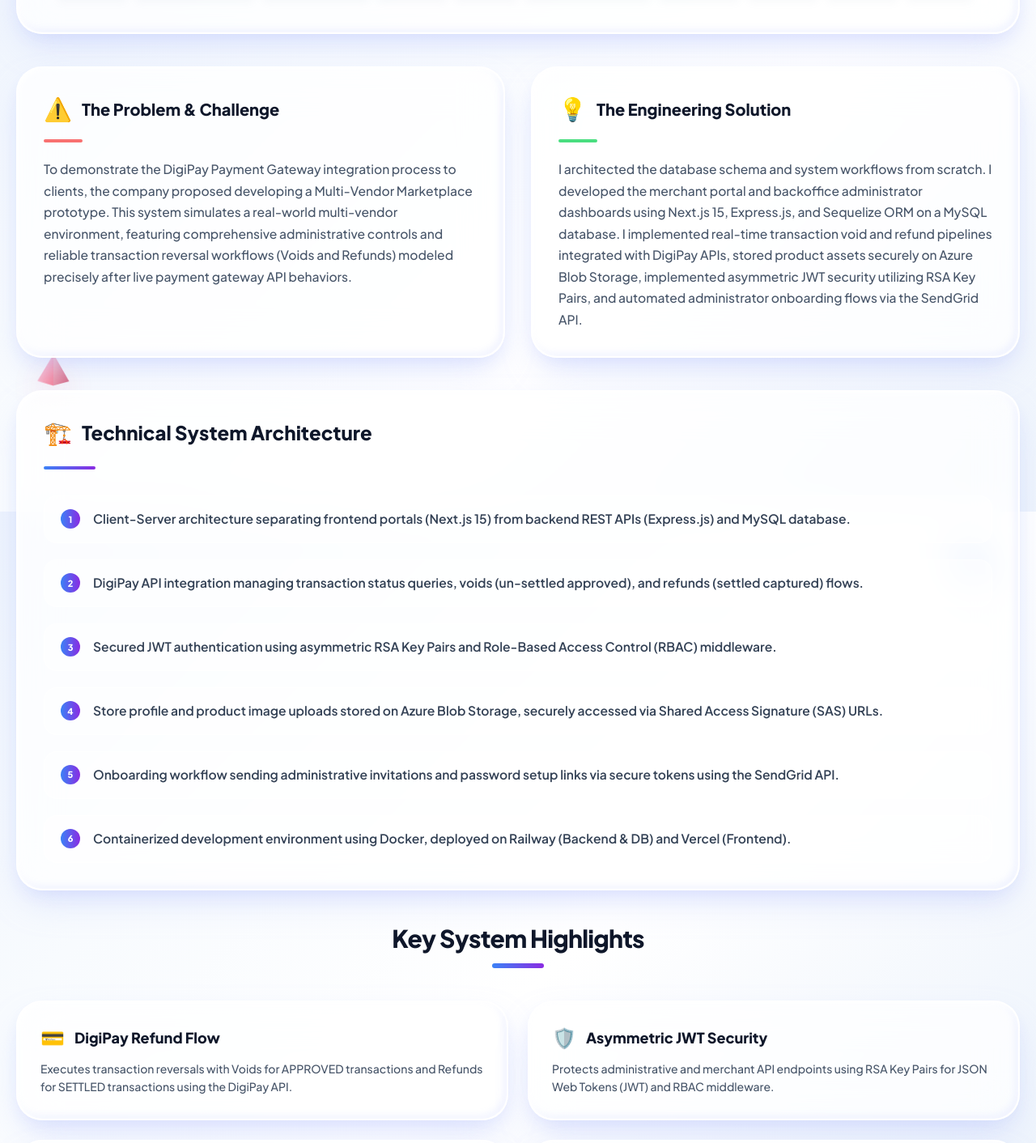
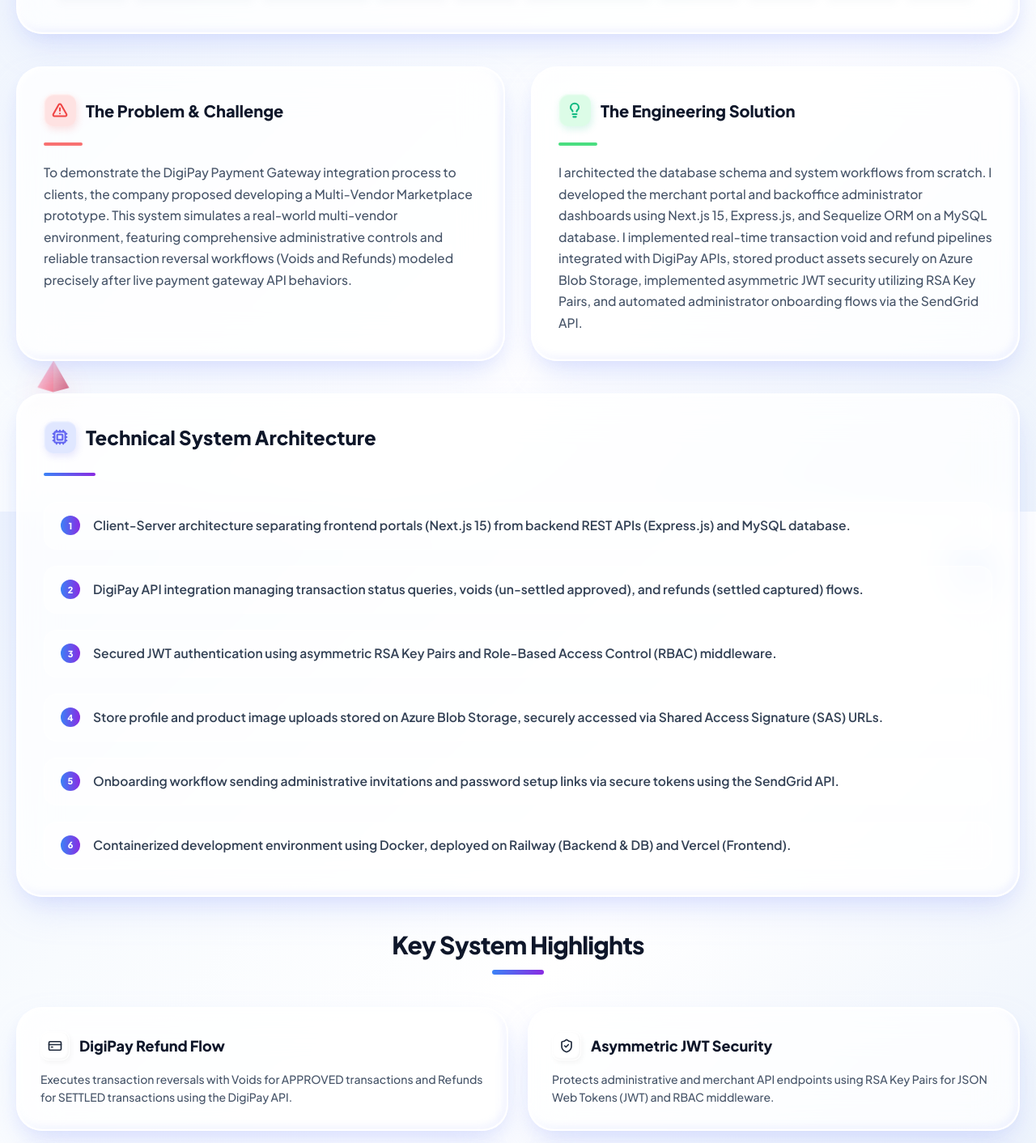
Before and after one commit to wiiznu17/portfolio, a Next.js app: page /projects/digishop in a window 1280 px wide. Shown: the part 968-2380 px from the top of the page at 81% size. Built offline with nearby package versions, Linux system fonts and the light colour scheme.

Commit message:
feat: replace emoji icons with lucide-react components in project detail page

```diff
--- a/src/app/projects/[id]/page.tsx
+++ b/src/app/projects/[id]/page.tsx
@@ -15,6 +15,54 @@
 } from "@/constants/projects"
 import { useLanguage } from "@/context/LanguageContext"
 import { COMMON_TRANSLATIONS } from "@/constants/translations"
+import {
+  AlertTriangle,
+  Lightbulb,
+  Cpu,
+  Zap,
+  ShieldCheck,
+  Shield,
+  BarChart3,
+  Rocket,
+  CreditCard,
+  Mail,
+  Server,
+  MessageSquare,
+  Puzzle,
+  Sparkles,
+  GraduationCap,
+  Clock,
+  Layers,
+  DollarSign,
+  Box,
+} from "lucide-react"
+
+const highlightIconMap: Record<
+  string,
+  React.ComponentType<{
+    size?: number
+    className?: string
+    strokeWidth?: number
+    style?: React.CSSProperties
+  }>
+> = {
+  Zap,
+  ShieldCheck,
+  Shield,
+  BarChart3,
+  Rocket,
+  CreditCard,
+  Mail,
+  Server,
+  MessageSquare,
+  Puzzle,
+  Sparkles,
+  GraduationCap,
+  Clock,
+  Layers,
+  DollarSign,
+  Box,
+}
 
 export default function ProjectDetailPage({
   params,
@@ -499,11 +547,23 @@
                 gap: "0.75rem",
               }}
             >
-              <span
-                style={{ fontSize: "1.75rem" }}
+              <div
+                style={{
+                  width: "2.5rem",
+                  height: "2.5rem",
+                  borderRadius: "0.75rem",
+                  background: "#fee2e2",
+                  color: "#ef4444",
+                  display: "flex",
+                  alignItems: "center",
+                  justifyContent: "center",
+                  boxShadow:
+                    "inset 1px 1px 2px rgba(255,255,255,0.8), 2px 4px 8px rgba(239,68,68,0.15)",
+                  flexShrink: 0,
+                }}
               >
-                ⚠️
-              </span>
+                <AlertTriangle size={20} strokeWidth={2.5} />
+              </div>
               <h2
                 style={{
                   fontSize: "1.25rem",
@@ -554,11 +614,23 @@
                 gap: "0.75rem",
               }}
             >
-              <span
-                style={{ fontSize: "1.75rem" }}
+              <div
+                style={{
+                  width: "2.5rem",
+                  height: "2.5rem",
+                  borderRadius: "0.75rem",
+                  background: "#dcfce7",
+                  color: "#10b981",
+                  display: "flex",
+                  alignItems: "center",
+                  justifyContent: "center",
+                  boxShadow:
+                    "inset 1px 1px 2px rgba(255,255,255,0.8), 2px 4px 8px rgba(16,185,129,0.15)",
+                  flexShrink: 0,
+                }}
               >
-                💡
-              </span>
+                <Lightbulb size={20} strokeWidth={2.5} />
+              </div>
               <h2
                 style={{
                   fontSize: "1.25rem",
@@ -610,9 +682,23 @@
               gap: "0.75rem",
             }}
           >
-            <span style={{ fontSize: "1.75rem" }}>
-              🏗️
-            </span>
+            <div
+              style={{
+                width: "2.5rem",
+                height: "2.5rem",
+                borderRadius: "0.75rem",
+                background: "#e0e7ff",
+                color: "#6366f1",
+                display: "flex",
+                alignItems: "center",
+                justifyContent: "center",
+                boxShadow:
+                  "inset 1px 1px 2px rgba(255,255,255,0.8), 2px 4px 8px rgba(99,102,241,0.15)",
+                flexShrink: 0,
+              }}
+            >
+              <Cpu size={20} strokeWidth={2.5} />
+            </div>
             <h2
               style={{
                 fontSize: "1.5rem",
@@ -725,7 +811,10 @@
             className="md:grid-cols-2"
           >
             {project.highlights.map(
-              (highlight, index) => (
+              (highlight, index) => {
+                const IconComponent =
+                  highlightIconMap[highlight.icon] || Sparkles
+                return (
                   <div
                     key={index}
                     className="clay-card"
@@ -743,13 +832,24 @@
                         gap: "0.75rem",
                       }}
                     >
-                    <span
+                      <div
                         style={{
-                        fontSize: "1.5rem",
+                          width: "2.25rem",
+                          height: "2.25rem",
+                          borderRadius: "0.625rem",
+                          background: "rgba(255, 255, 255, 0.85)",
+                          border: "1px solid rgba(255, 255, 255, 0.9)",
+                          color: "var(--slate-800)",
+                          display: "flex",
+                          alignItems: "center",
+                          justifyContent: "center",
+                          boxShadow:
+                            "inset -1px -1px 3px rgba(0,0,0,0.05), 2px 3px 6px rgba(0,0,0,0.04)",
+                          flexShrink: 0,
                         }}
                       >
-                      {highlight.icon}
-                    </span>
+                        <IconComponent size={18} strokeWidth={2.2} />
+                      </div>
                       <h3
                         style={{
                           fontSize: "1.125rem",
@@ -776,7 +876,7 @@
                   </p>
                 </div>
               )
-            )}
+            })}
           </div>
         </section>
 
```
Also changed, not shown: src/constants/projects.ts (+12 -12 lines). Lines whose indentation alone changed are shown as unchanged.
